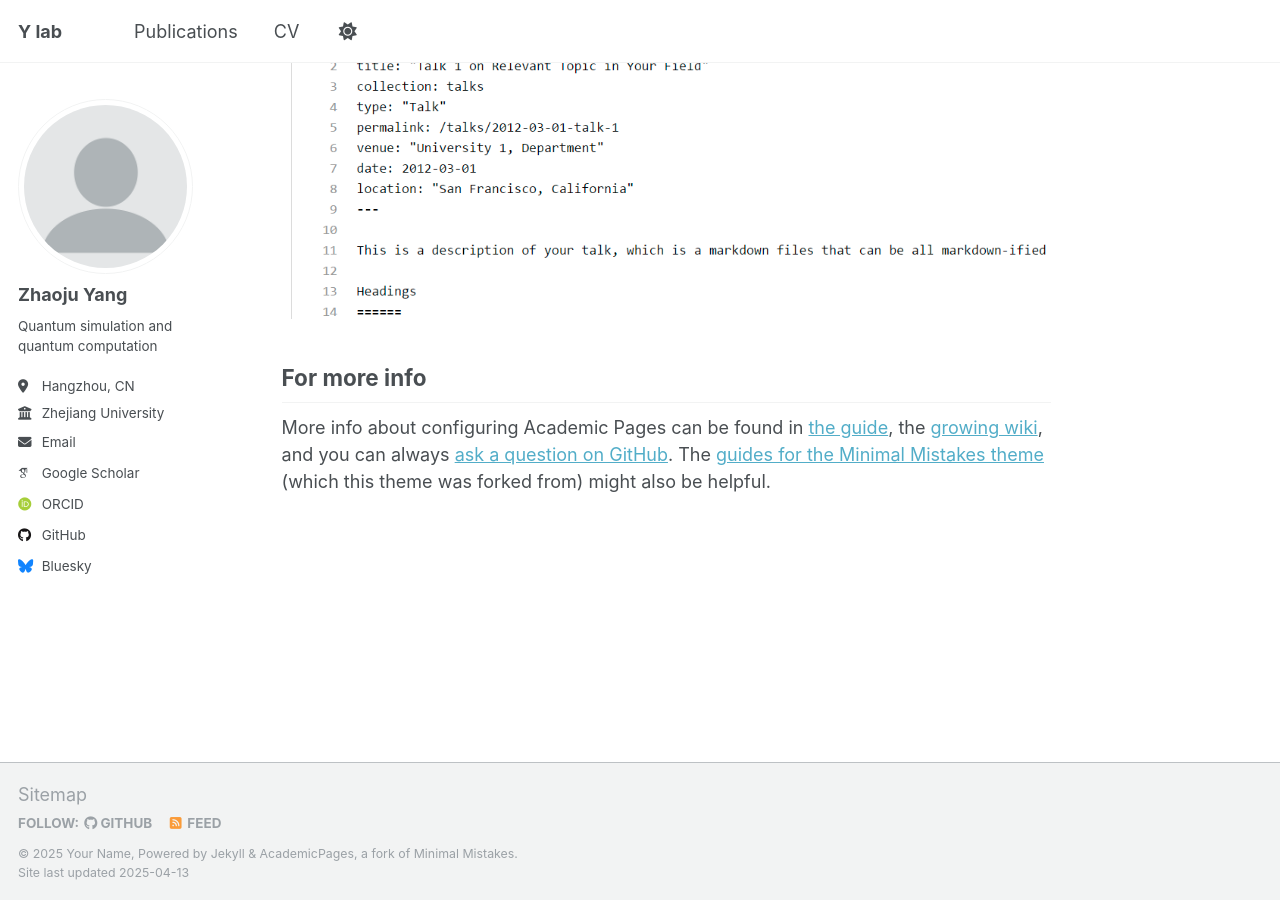
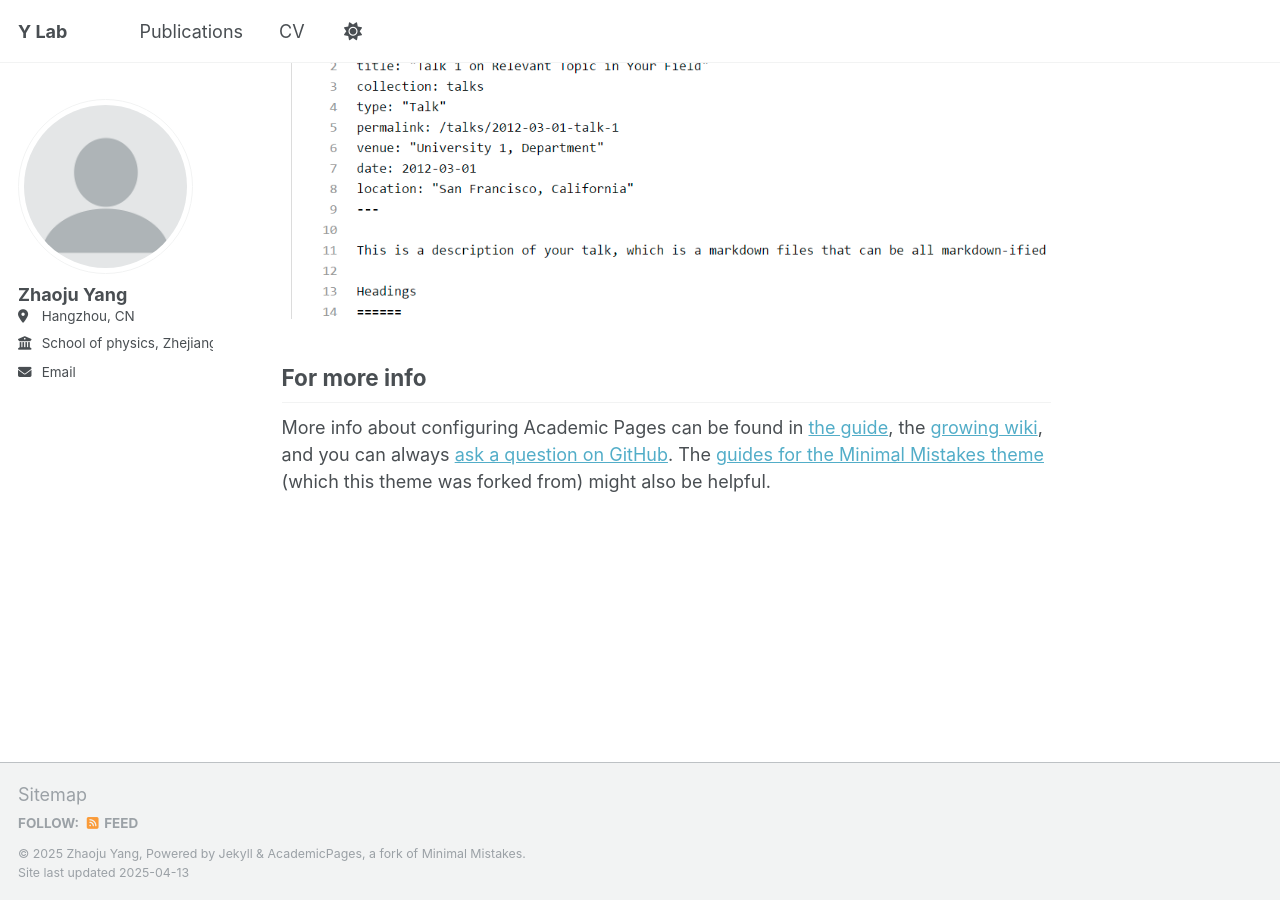
Before and after one commit to zhaojuyang/zhaojuyang.github.io, a Jekyll site: the page built from _pages/about.md, in a window 1280 px wide and 900 px high, scrolled down 2636 px. Built offline with Jekyll 4.4.1, drawn with Linux system fonts in a browser that asks for light colours; some web fonts are replaced.

Commit message:
Update _config.yml

```diff
--- a/_config.yml
+++ b/_config.yml
@@ -9,9 +9,9 @@
 # Basic Site Settings
 locale                   : "en-US"
 site_theme               : "default"
-title                    : "Y lab"
+title                    : "Y Lab"
 title_separator          : "-"
-name                     : &name "Your Name"
+name                     : &name "Zhaoju Yang"
 description              : &description "personal description"
 url                      : https://zhaojuyang.github.io # the base hostname & protocol for your site e.g. "https://[your GitHub username].github.io"
 baseurl                  : "" # the subpath of your site, e.g. "/blog"
@@ -25,17 +25,17 @@ author:
   avatar           : "profile.png"
   name             : "Zhaoju Yang"
   pronouns         : # example: "she/her"
-  bio              : "Quantum simulation and quantum computation" #"Short biography for the left-hand sidebar"
+  bio              : #"Quantum simulation and quantum computation" #"Short biography for the left-hand sidebar"
   location         : "Hangzhou, CN"
-  employer         : "Zhejiang University"
+  employer         : "School of physics, Zhejiang University"
   uri              : # URL
   email            : "zhaojuyang@zju.edu.cn"
 
   # Academic websites
   # arxiv            : # URL - Update with the correct link to your profile
-  googlescholar    : "https://scholar.google.com/citations?user=9HWoXRUAAAAJ"
+  googlescholar    : #"https://scholar.google.com/citations?user=9HWoXRUAAAAJ"
   # impactstory      : # URL
-  orcid            : "http://orcid.org/0000-0002-9880-2655"
+  orcid            : #"http://orcid.org/0000-0002-9880-2655"
   # semantic         : # URL
   # pubmed           : "https://www.ncbi.nlm.nih.gov/pubmed/?term=john+snow"
   # researchgate     : # URL
@@ -45,12 +45,12 @@ author:
   bitbucket        : # Username - Update with your username on the site
   codepen          : # Username
   dribbble         : # Username
-  github           : "zhaojuyang"
+  github           : #"zhaojuyang"
   kaggle           : # Username
   stackoverflow    : # User number or user number and name (i.e., use "1" or "1/jeff-atwood")
 
   # Social media
-  bluesky          : "bsky.app" # Replace this with you Bluesky username
+  bluesky          : # "bsky.app" # Replace this with you Bluesky username
   facebook         : # Username
   flickr           : # Username
   foursquare       : # Username
```
